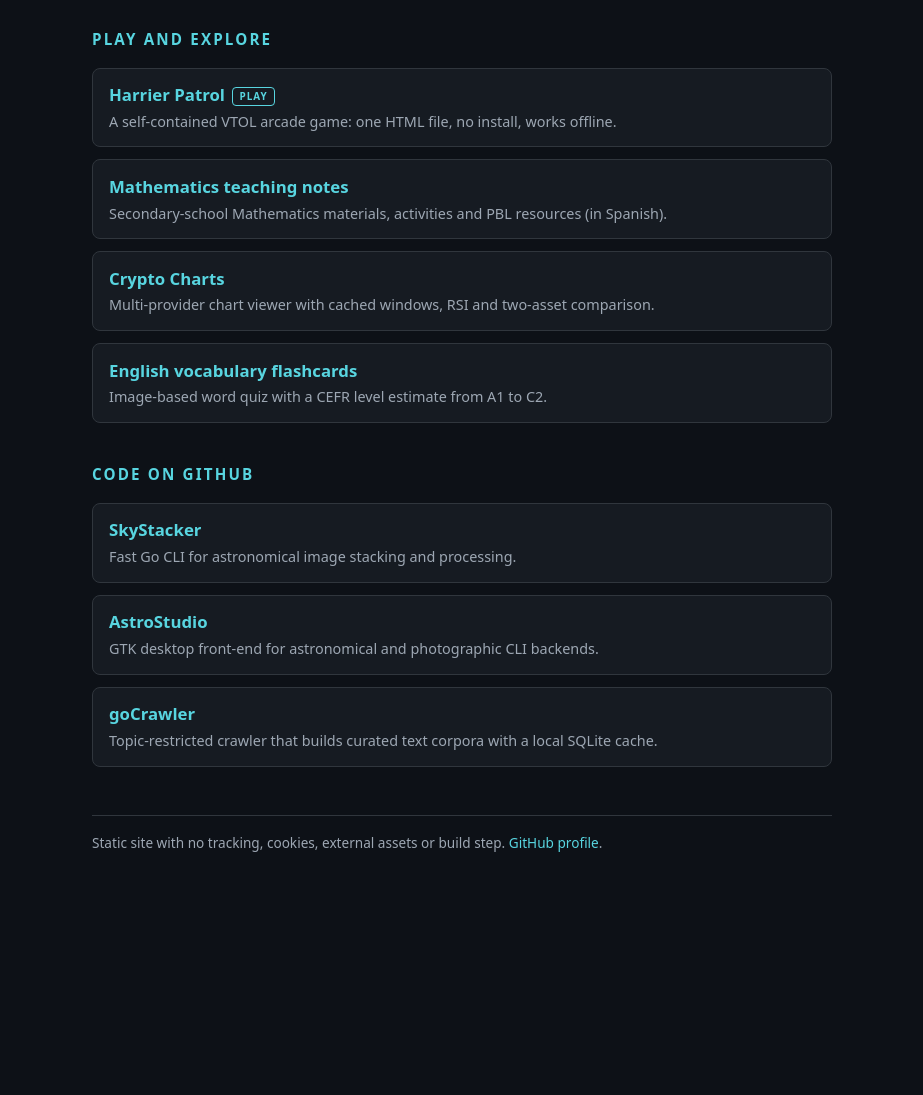
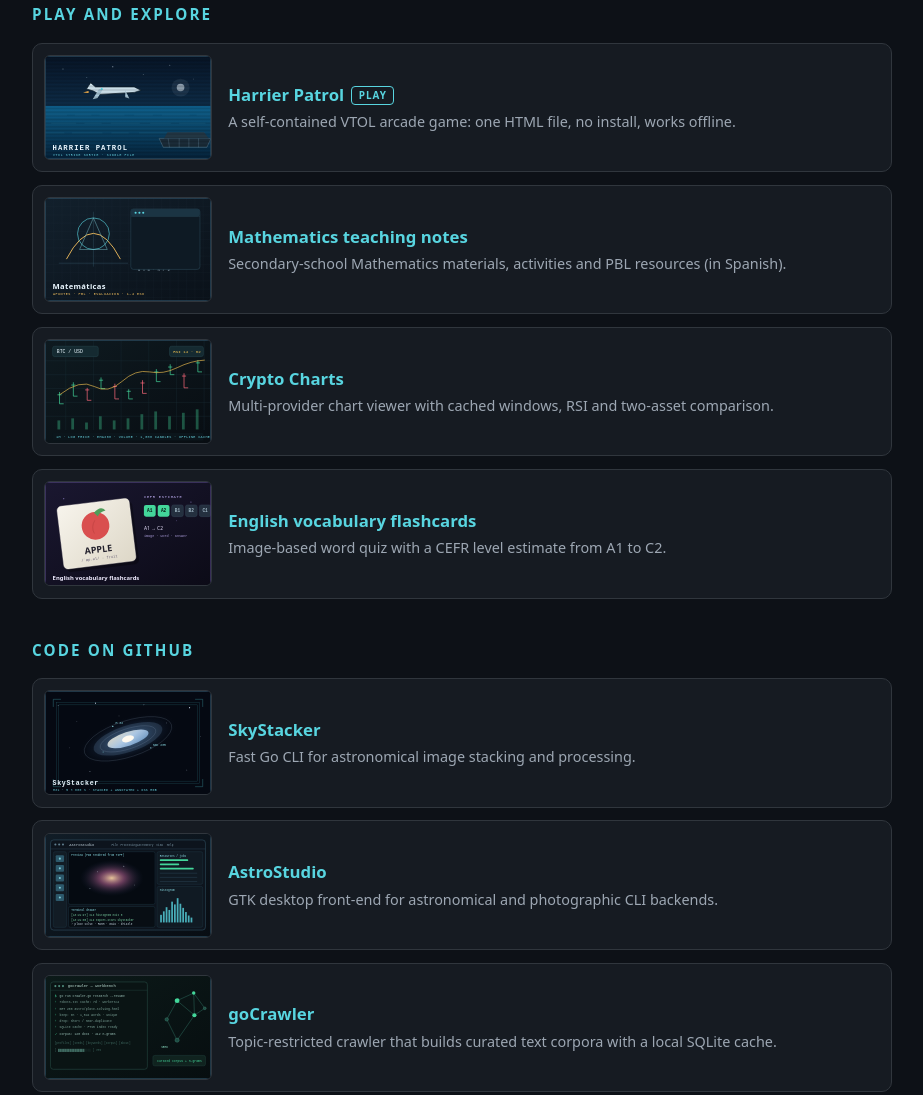
Before and after one commit to computerphysicslab/computerphysicslab.github.io, a plain HTML site: page index.html in a window 1280 px wide. Shown: the part 164-1259 px from the top of the page, without its empty margins (178-1101 px from the left). Before the commit the page ends 1081 px from the top, so only its background shows below. Drawn offline with Linux system fonts and the light colour scheme.

Commit message:
Anadir miniaturas SVG a la pagina de inicio

```diff
--- a/index.html
+++ b/index.html
@@ -16,26 +16,40 @@
     margin: 0; background: var(--bg); color: var(--ink);
     font: 16px/1.55 system-ui, -apple-system, "Segoe UI", sans-serif;
   }
-  main { max-width: 780px; margin: 0 auto; padding: 3rem 1.25rem 4rem; }
+  main { max-width: 900px; margin: 0 auto; padding: 3rem 1.25rem 4rem; }
   h1 { font-size: 2rem; margin: 0 0 .3rem; letter-spacing: .02em; }
   .lead { color: var(--muted); margin: 0 0 2rem; }
   h2 {
     font-size: .95rem; text-transform: uppercase; letter-spacing: .14em;
     color: var(--accent); margin: 2.5rem 0 1rem;
   }
-  ul { list-style: none; margin: 0; padding: 0; display: grid; gap: .75rem; }
-  li { background: var(--panel); border: 1px solid var(--line); border-radius: 8px; padding: .85rem 1rem; }
+  ul { list-style: none; margin: 0; padding: 0; display: grid; gap: .8rem; }
+  li {
+    background: var(--panel); border: 1px solid var(--line); border-radius: 10px;
+    padding: .7rem; display: grid; grid-template-columns: 168px 1fr;
+    gap: 1rem; align-items: center;
+  }
+  .thumb {
+    display: block; width: 168px; aspect-ratio: 8 / 5; object-fit: cover;
+    border-radius: 6px; border: 1px solid var(--line); background: #0a1016;
+  }
   a { color: var(--accent); text-decoration: none; }
   a:hover, a:focus-visible { text-decoration: underline; }
+  a:hover .thumb, a:focus-visible .thumb { border-color: var(--accent); }
   .name { font-weight: 650; font-size: 1.05rem; }
   .tag {
     display: inline-block; margin-left: .45rem; padding: .05rem .4rem;
     border: 1px solid var(--accent); border-radius: 4px;
     font-size: .62rem; letter-spacing: .1em; vertical-align: .15em;
   }
-  .desc { display: block; color: var(--muted); font-size: .9rem; margin-top: .15rem; }
+  .desc { display: block; color: var(--muted); font-size: .9rem; margin-top: .2rem; }
   footer { margin-top: 3rem; border-top: 1px solid var(--line); padding-top: 1rem; color: var(--muted); font-size: .85rem; }
-  @media (max-width: 480px) { main { padding-top: 2rem; } h1 { font-size: 1.7rem; } }
+  @media (max-width: 600px) {
+    main { padding-top: 2rem; }
+    h1 { font-size: 1.7rem; }
+    li { grid-template-columns: 1fr; gap: .7rem; }
+    .thumb { width: 100%; max-height: 180px; }
+  }
 </style>
 </head>
 <body>
@@ -47,41 +61,62 @@
   <h2>Play and explore</h2>
   <ul>
     <li>
+      <img class="thumb" src="assets/harrier-patrol.svg" alt="Harrier Patrol: a jet crossing the sea towards an aircraft carrier" width="168" height="105" loading="lazy">
+      <div>
         <a class="name" href="https://computerphysicslab.github.io/harrier-patrol/">Harrier Patrol<span class="tag">PLAY</span></a>
         <span class="desc">A self-contained VTOL arcade game: one HTML file, no install, works offline.</span>
+      </div>
     </li>
     <li>
+      <img class="thumb" src="assets/mathematics.svg" alt="Mathematics notes: graphs, geometry and formulas" width="168" height="105" loading="lazy">
+      <div>
         <a class="name" href="https://computerphysicslab.github.io/master-profesorado-matematicas/">Mathematics teaching notes</a>
         <span class="desc">Secondary-school Mathematics materials, activities and PBL resources (in Spanish).</span>
+      </div>
     </li>
     <li>
+      <img class="thumb" src="assets/crypto-charts.svg" alt="Crypto Charts: candlestick chart with moving average and RSI" width="168" height="105" loading="lazy">
+      <div>
         <a class="name" href="https://computerphysicslab.github.io/webcharts/">Crypto Charts</a>
         <span class="desc">Multi-provider chart viewer with cached windows, RSI and two-asset comparison.</span>
+      </div>
     </li>
     <li>
+      <img class="thumb" src="assets/flashcards.svg" alt="English flashcards: a word card and a CEFR level scale" width="168" height="105" loading="lazy">
+      <div>
         <a class="name" href="https://computerphysicslab.github.io/English-vocabulary-flashcards/">English vocabulary flashcards</a>
         <span class="desc">Image-based word quiz with a CEFR level estimate from A1 to C2.</span>
+      </div>
     </li>
   </ul>
 
   <h2>Code on GitHub</h2>
   <ul>
     <li>
+      <img class="thumb" src="assets/skystacker.svg" alt="SkyStacker: annotated image of the Andromeda galaxy" width="168" height="105" loading="lazy">
+      <div>
         <a class="name" href="https://github.com/computerphysicslab/skystacker">SkyStacker</a>
         <span class="desc">Fast Go CLI for astronomical image stacking and processing.</span>
+      </div>
     </li>
     <li>
+      <img class="thumb" src="assets/astrostudio.svg" alt="AstroStudio desktop app with image preview, histogram and job queue" width="168" height="105" loading="lazy">
+      <div>
         <a class="name" href="https://github.com/computerphysicslab/AstroStudio">AstroStudio</a>
         <span class="desc">GTK desktop front-end for astronomical and photographic CLI backends.</span>
+      </div>
     </li>
     <li>
+      <img class="thumb" src="assets/gocrawler.svg" alt="goCrawler: a web graph being crawled into a curated corpus" width="168" height="105" loading="lazy">
+      <div>
         <a class="name" href="https://github.com/computerphysicslab/goCrawler">goCrawler</a>
         <span class="desc">Topic-restricted crawler that builds curated text corpora with a local SQLite cache.</span>
+      </div>
     </li>
   </ul>
 
   <footer>
-    Static site with no tracking, cookies, external assets or build step.
+    Static site with no tracking, cookies, external assets or build step; thumbnails are original local SVGs.
     <a href="https://github.com/computerphysicslab">GitHub profile</a>.
   </footer>
 </main>
```
Also changed, not shown: assets/astrostudio.svg (added), assets/crypto-charts.svg (added), assets/flashcards.svg (added), assets/gocrawler.svg (added), assets/harrier-patrol.svg (added), assets/mathematics.svg (added), assets/skystacker.svg (added), 1 other file. Lines whose indentation alone changed are shown as unchanged.
